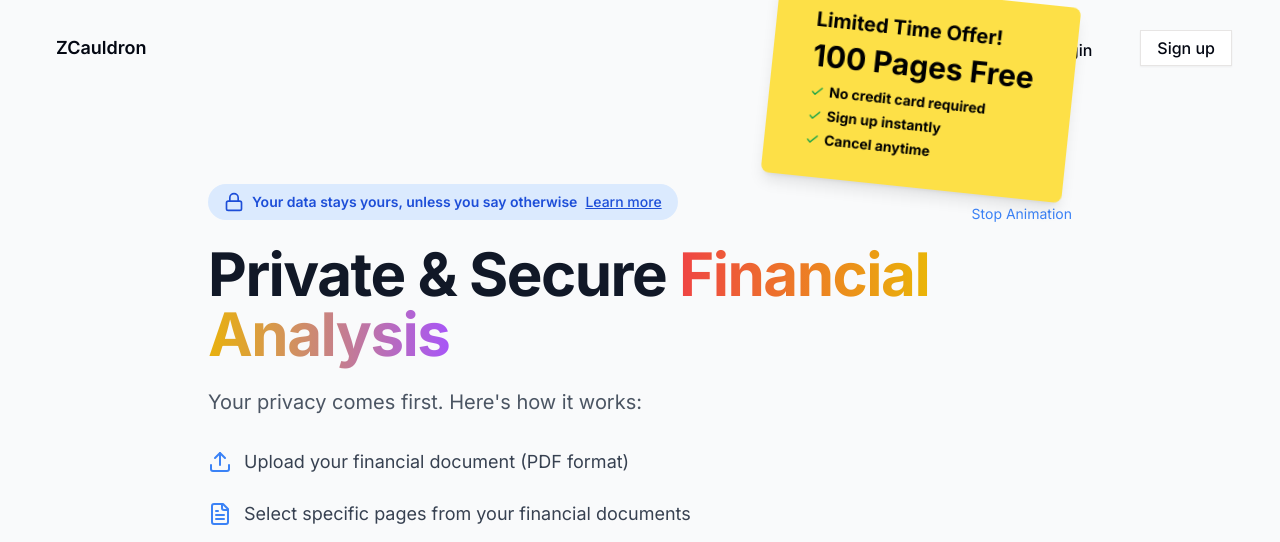
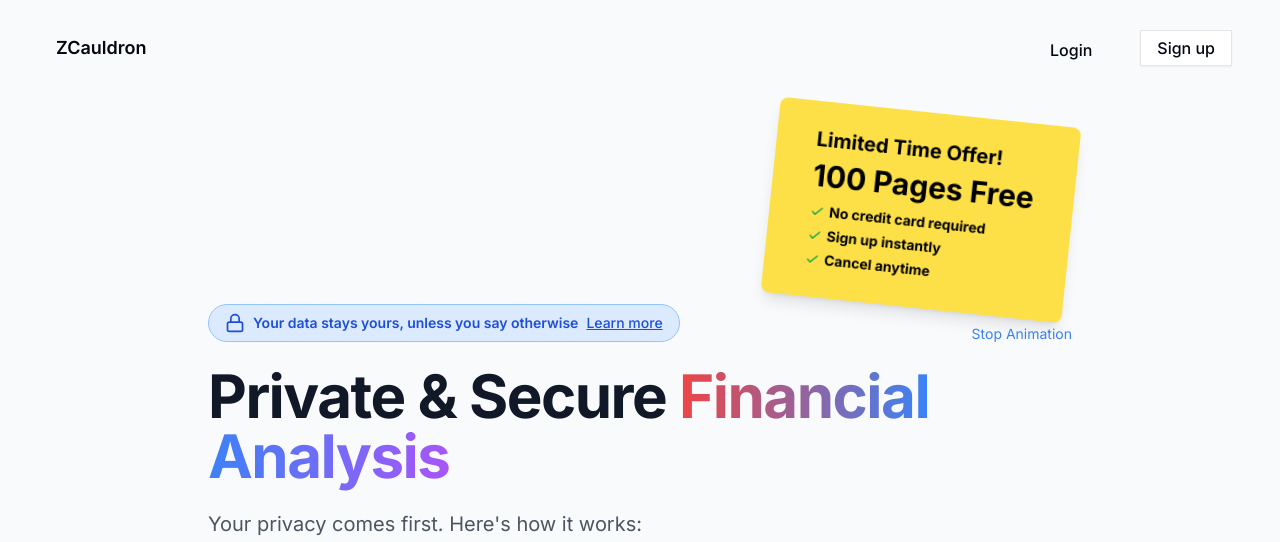
Before and after one commit to matthewbub/wussup.chat, a React (Vite) app in the folder routes/: page / in a window 1280 px wide. Shown: the top 542 px of the page. Built offline with nearby package versions, Linux system fonts and the light colour scheme; no server answers.

Commit message:
dark reader hook and sharping the ui more

```diff
--- /dev/null
+++ b/routes/src/components/Eyebrow.tsx
@@ -0,0 +1,24 @@
+import { LockIcon } from "lucide-react";
+
+const Eyebrow = () => {
+  return (
+    <div className="mb-6 inline-block rounded-full bg-blue-100 px-4 py-2 w-full md:w-auto border border-blue-300">
+      <div className="flex items-center space-x-2 text-blue-700">
+        <LockIcon className="h-5 w-5" />
+        <div className="flex flex-col md:flex-row md:items-center md:space-x-2">
+          <p className="text-sm font-semibold">
+            Your data stays yours, unless you say otherwise
+          </p>
+          <a
+            href="#learn-more"
+            className="text-sm font-medium underline hover:text-blue-900"
+          >
+            Learn more
+          </a>
+        </div>
+      </div>
+    </div>
+  );
+};
+
+export default Eyebrow;
--- a/routes/src/components/PrivateSecureFinancialAnalysis.tsx
+++ b/routes/src/components/PrivateSecureFinancialAnalysis.tsx
@@ -9,9 +9,13 @@ import {
 } from "lucide-react";
 import { StaticAnimatedSticker } from "./StaticAnimatedSticker";
 import { useAuthStore } from "@/stores/auth";
+import { useDarkReader } from "@/hooks/useDarkReader";
+import { cn } from "@/lib/utils";
+import Eyebrow from "./Eyebrow";
 
 export default function PrivateSecureFinancialAnalysis() {
   const { isAuthenticated } = useAuthStore();
+  const isDarkReader = useDarkReader();
   return (
     <div className="container mx-auto px-4 md:py-12 max-w-4xl relative">
       {!isAuthenticated && (
@@ -28,25 +32,16 @@ export default function PrivateSecureFinancialAnalysis() {
         </div>
       )}
       <div>
-        <div className="mb-6 inline-block rounded-full bg-blue-100 px-4 py-2 w-full md:w-auto">
-          <div className="flex items-center space-x-2 text-blue-700">
-            <LockIcon className="h-5 w-5" />
-            <div className="flex flex-col md:flex-row md:items-center md:space-x-2">
-              <p className="text-sm font-semibold">
-                Your data stays yours, unless you say otherwise
-              </p>
-              <a
-                href="#learn-more"
-                className="text-sm font-medium underline hover:text-blue-900"
-              >
-                Learn more
-              </a>
-            </div>
-          </div>
-        </div>
+        <Eyebrow />
         <h1 className="text-4xl font-bold tracking-tight text-gray-900 sm:text-6xl mb-6">
           Private & Secure{" "}
-          <span className="bg-clip-text text-transparent bg-gradient-to-r from-red-500 via-yellow-500 via-green-500 via-blue-500 to-purple-500">
+          <span
+            className={cn(
+              "bg-clip-text text-transparent bg-gradient-to-r from-red-500 via-yellow-500 via-green-500 via-blue-500 to-purple-500",
+              // the gradient is not visible in dark reader mode, this is a workaround
+              isDarkReader && "text-white"
+            )}
+          >
             Financial Analysis
           </span>
         </h1>
--- /dev/null
+++ b/routes/src/hooks/useDarkReader.ts
@@ -0,0 +1,38 @@
+import { useState, useEffect } from "react";
+
+export const useDarkReader = () => {
+  const [isDarkReader, setIsDarkReader] = useState<boolean>(false);
+
+  useEffect(() => {
+    // check initial state
+    const checkDarkReader = () => {
+      const isDark =
+        document.documentElement.getAttribute("data-darkreader-scheme") ===
+        "dark";
+      setIsDarkReader(isDark);
+    };
+
+    // check immediately
+    checkDarkReader();
+
+    // set up mutation observer to watch for changes
+    const observer = new MutationObserver((mutations) => {
+      mutations.forEach((mutation) => {
+        if (mutation.attributeName === "data-darkreader-scheme") {
+          checkDarkReader();
+        }
+      });
+    });
+
+    // start observing
+    observer.observe(document.documentElement, {
+      attributes: true,
+      attributeFilter: ["data-darkreader-scheme"],
+    });
+
+    // cleanup
+    return () => observer.disconnect();
+  }, []);
+
+  return isDarkReader;
+};
--- a/routes/src/routes/index.tsx
+++ b/routes/src/routes/index.tsx
@@ -2,18 +2,23 @@ import { createFileRoute } from "@tanstack/react-router";
 import ImportBankStatement from "@/components/ImportBankStatementApp/ImportBankStatement";
 import PrivateSecureFinancialAnalysis from "@/components/PrivateSecureFinancialAnalysis";
 import { PublicLayout } from "@/components/PublicLayout";
+import { useAuthStore } from "@/stores/auth";
+import { cn } from "@/lib/utils";
 
 export const Route = createFileRoute("/")({
   component: LandingPageComponent,
 });
 
 export function LandingPageComponent() {
+  const isAuthenticated = useAuthStore((state) => state.isAuthenticated);
   return (
     <PublicLayout>
-      <div className="pb-24 sm:pb-20 sm:pt-10">
+      <div
+        className={cn("pb-24 sm:pb-20", isAuthenticated ? "pt-10" : "sm:pt-40")}
+      >
         <div className="mx-auto max-w-7xl px-6 lg:px-8">
           <PrivateSecureFinancialAnalysis />
-          <div className="mt-16 flow-root sm:mt-24">
+          <div className="mt-16 flow-root">
             <ImportBankStatement
               labels={{
                 title: "Import Bank Statement",
```
